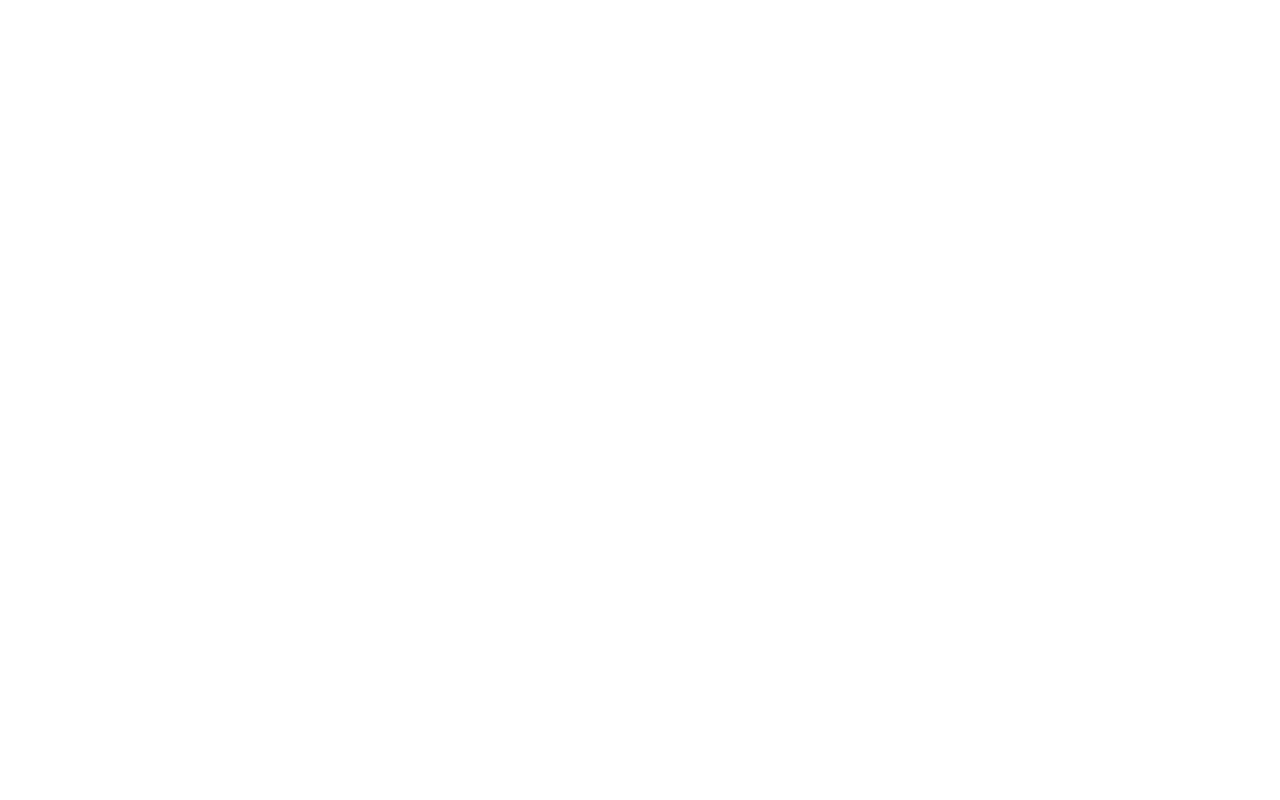
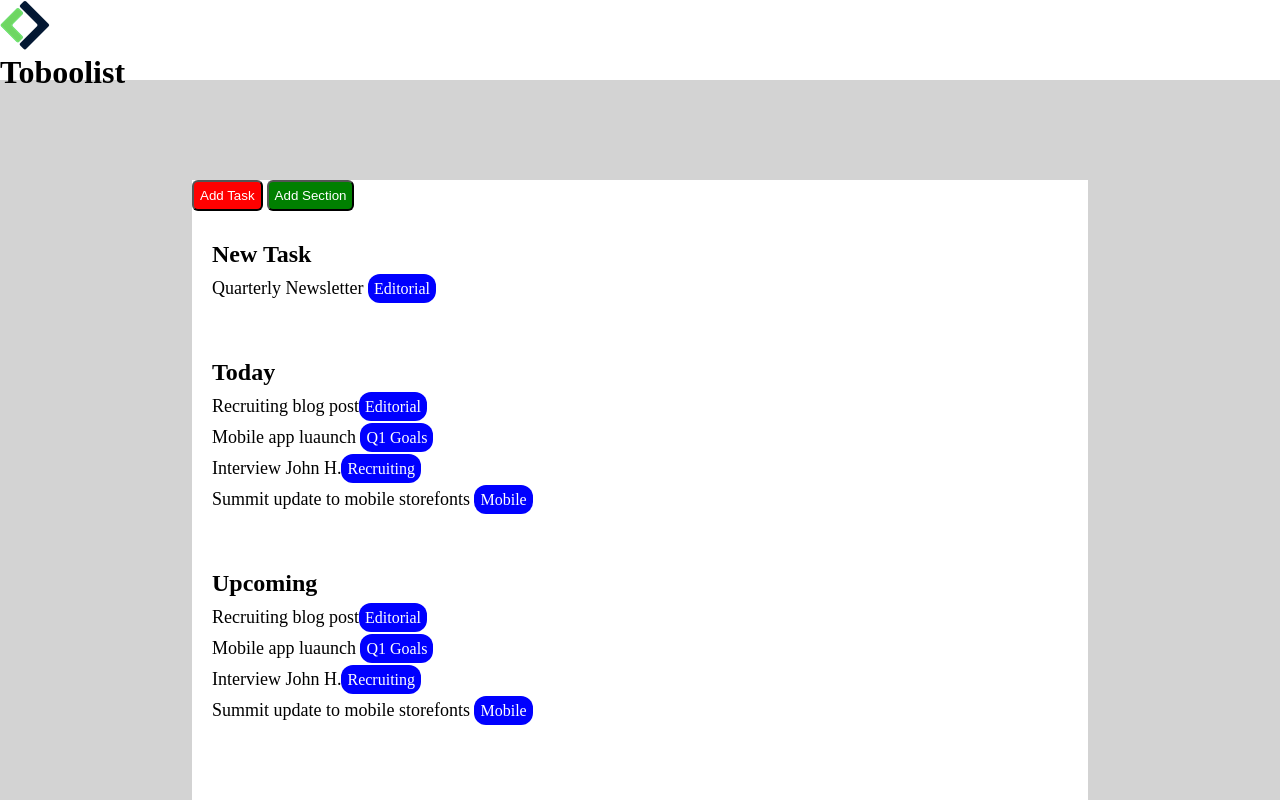
Before and after one commit to sbarbaroluca/html-css-toboolist, a plain HTML site: page index.html in a window 1280 px wide. Shown: the top 800 px of the page. Drawn offline with Linux system fonts and the light colour scheme.

Commit message:
continuazione

```diff
--- a/css/style.css
+++ b/css/style.css
@@ -0,0 +1,48 @@
+* {
+    margin: 0;
+    padding: 0;
+    box-sizing: border-box;
+}
+
+body {
+    background-color: lightgrey;
+}
+
+header {
+    height: 80px;
+    background-color: white;
+}
+
+.container {
+    height: 800px;
+    background-color:white;
+    width: 70%;
+    margin:100px auto;
+}
+.tag {
+    font-size: 16px;
+    background-color: blue;
+    color: white;
+    padding: 6px;
+    border-radius: 12px;
+}
+li {
+    font-size: 18px;
+    margin: 10px 0;
+    list-style-type: none;
+}
+.section {
+    margin: 10px 0;
+    padding: 20px;
+}
+.btn {
+    padding: 6px;
+    border-radius: 6px;
+    color: white;
+}
+#addTask {
+    background-color: red;
+}
+#addSection {
+    background-color: green;
+}
--- a/index.html
+++ b/index.html
@@ -8,6 +8,70 @@
     <title>html-css-toboolist</title>
 </head>
 <body>
+    <!-- intestazione logo -->
+    <header>
+        <img src="img/Logo.png" alt="logo">
+        <h1>Toboolist</h1>
+    </header>
+    <!-- /intestazione logo -->
+
+
+    <main>
+        <div class="container">
+            <button class="btn" id="addTask">Add Task</button>
+            <button class="btn" id="addSection">Add Section</button>
+
+            <section class="section">
+                <h2>New Task</h2>
+                <ul>
+                    <li>
+                        Quarterly Newsletter
+                        <span class="tag">Editorial</span>
+                    </li>
+                </ul>
+            </section>
+
+            <section class="section">
+                <h2>Today</h2>
+                <ul>
+                    <li>
+                        Recruiting blog post<span class="tag">Editorial</span>
+                    </li>
+                    <li>
+                        Mobile app luaunch <span class="tag">Q1 Goals</span>
+                    </li>
+                    <li>
+                        Interview John H.<span class="tag">Recruiting</span>
+                    </li>
+                    <li>
+                        Summit update to mobile storefonts <span class="tag">Mobile</span>
+                    </li>
+                </ul>
+            </section>
+
+            <section class="section">
+                <h2>Upcoming</h2>
+                <ul>
+                    <li>
+                        Recruiting blog post<span class="tag">Editorial</span>
+                    </li>
+                    <li>
+                        Mobile app luaunch <span class="tag">Q1 Goals</span>
+                    </li>
+                    <li>
+                        Interview John H.<span class="tag">Recruiting</span>
+                    </li>
+                    <li>
+                        Summit update to mobile storefonts <span class="tag">Mobile</span>
+                    </li>
+                </ul>
+            </section>
+        </div>
+
+
+
+
+    </main>
 
 </body>
 </html>
```
